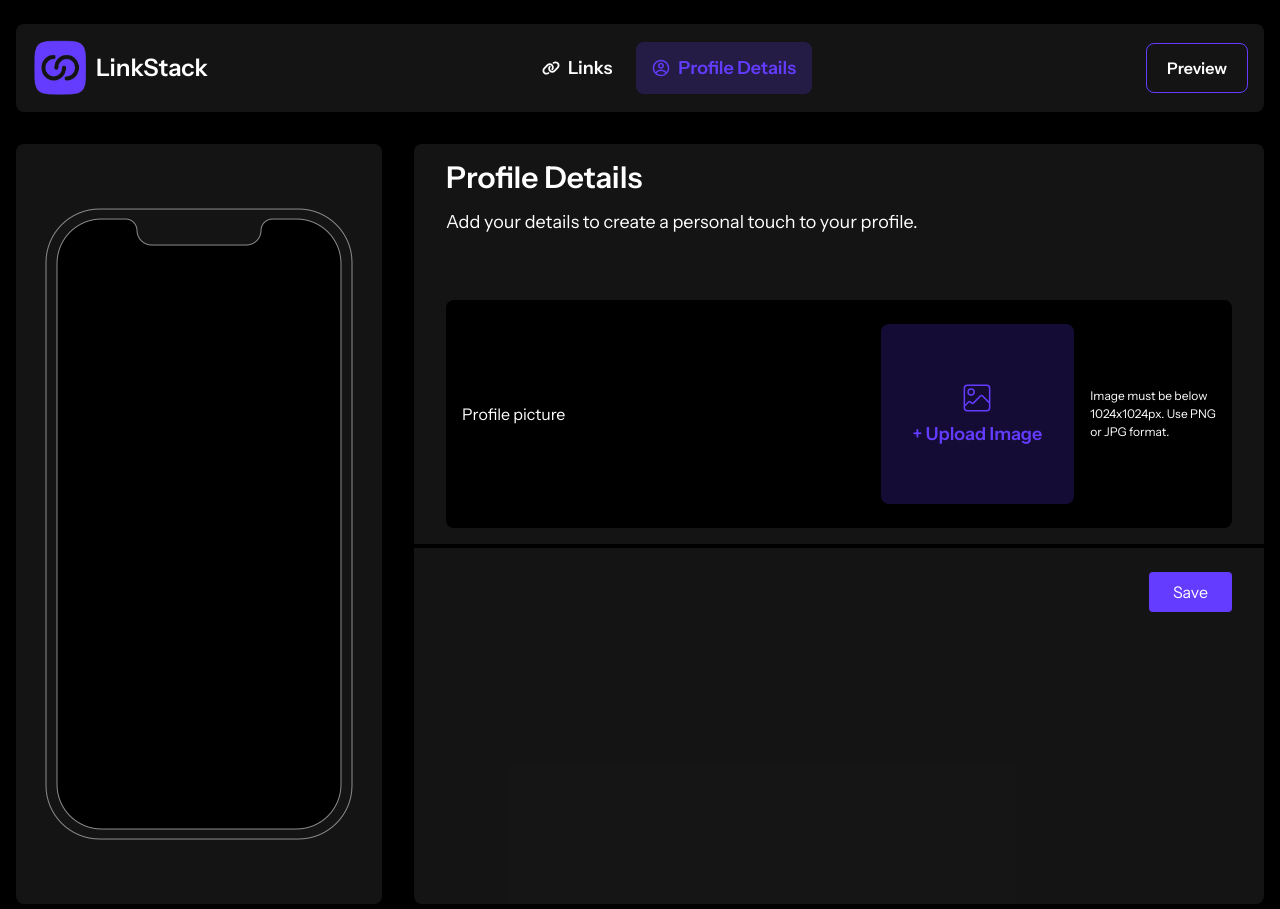
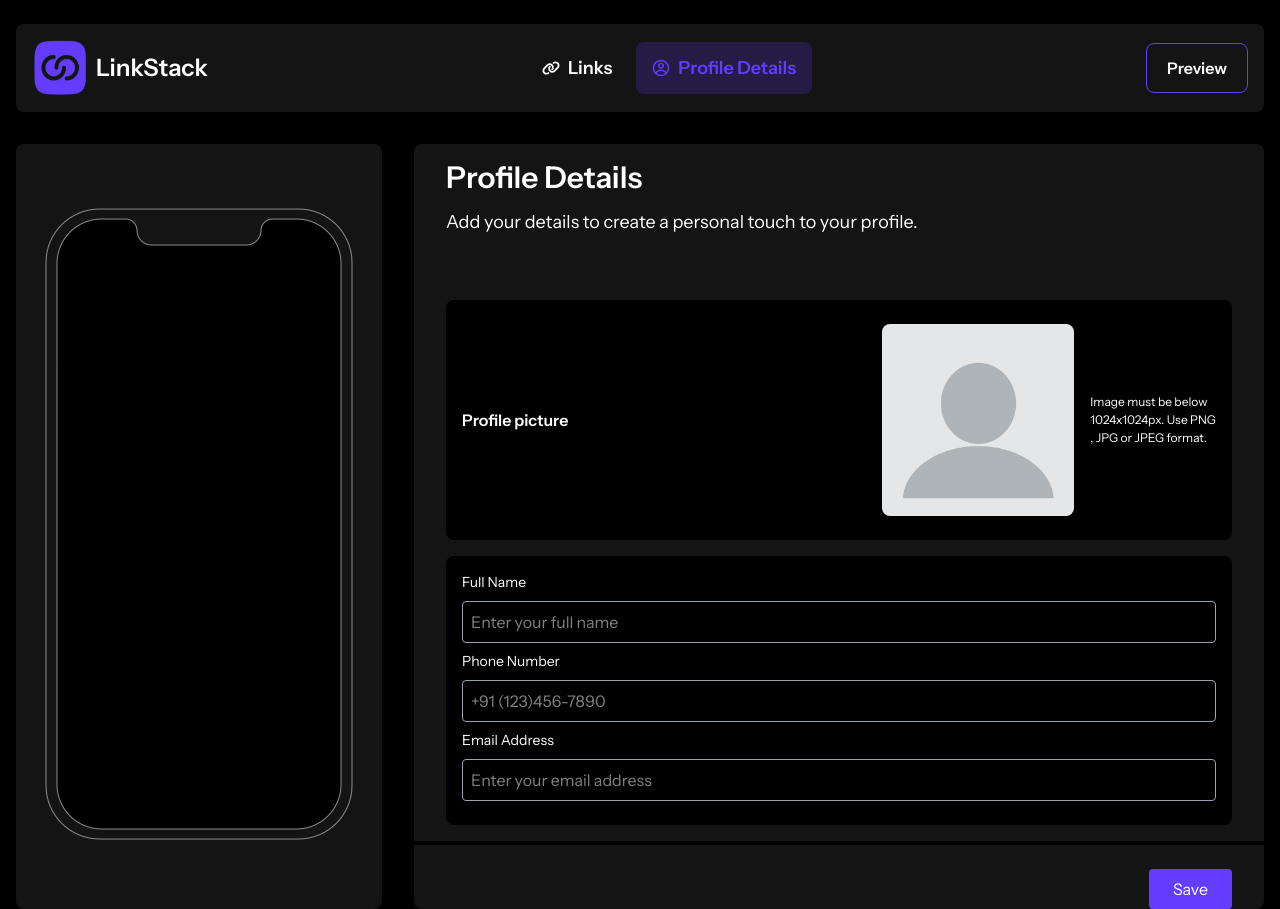
Before and after one commit to imrancodes/LinkStack, a React (Vite) app: page /profile in a window 1280 px wide. Built offline with nearby package versions, Linux system fonts and the light colour scheme; no server answers.

Commit message:
minor changes in profile page

```diff
--- a/src/components/HomeLayout/HomePage.jsx
+++ b/src/components/HomeLayout/HomePage.jsx
@@ -1,4 +1,4 @@
-import React, { useEffect, useState } from 'react';
+import { useEffect, useState } from 'react';
 import Header from './Header';
 import MobilePreview from './MobilePreview';
 import Button from '../CommonComponents/Button';
--- a/src/components/HomeLayout/ProfileDetail.jsx
+++ b/src/components/HomeLayout/ProfileDetail.jsx
@@ -1,13 +1,54 @@
-import React from 'react';
+import { useEffect, useState } from 'react';
 import Header from './Header';
 import MobilePreview from './MobilePreview';
 import Button from '../CommonComponents/Button';
-import { CiImageOn } from "react-icons/ci";
+import { CiImageOn } from 'react-icons/ci';
+import profile from '../../assets/profile.webp';
+import toast, { Toaster } from 'react-hot-toast';
+import Input from '../CommonComponents/Input';
+import { getAuth } from 'firebase/auth';
+import { app } from '../../firebase';
+
+const auth = getAuth(app);
+
+const ProfileDetail = () => {
+    const [imageUrl, setImageUrl] = useState(profile);
+    const [email, setEmail] = useState('')
+    const [name, setName] = useState('')
+
+    useEffect(() => {
+    const unsubscribe = auth.onAuthStateChanged((user) => {
+        if (user) {
+            setEmail(user.email || '')
+            setName(user.displayName || '')
+        }
+    });
+
+    return () => unsubscribe();
+}, []);
 
 
-const ProfileDetail = () => {
+    const handleImagePreview = (e) => {
+        const file = e.target.files[0];
+
+        const validTypes = ['image/png', 'image/jpeg', 'image/jpg'];
+        if (!validTypes.includes(file.type)) {
+            toast.error('Please upload an image in PNG, JPG, or JPEG format.');
+            return;
+        }
+
+        const maxSize = 1024 * 1024;
+        if (maxSize < file.size) {
+            toast.error('Image must be below 1MB (1024x1024px).');
+            return;
+        }
+
+        setImageUrl(URL.createObjectURL(file));
+    };
+
     return (
         <>
+            <Toaster />
             <Header />
             <div className="flex gap-8">
                 <MobilePreview />
@@ -21,19 +62,56 @@ const ProfileDetail = () => {
                             profile.
                         </p>
                     </div>
-                    <div className='flex items-center justify-between bg-black rounded-lg p-4 mx-8 my-4'>
-                        <h1>Profile picture
-                        </h1>
-                        <div className='flex items-center gap-4'>
-                            <Button  className='flex flex-col items-center justify-center text-[#633CFF] bg-[#633cff36] px-8 py-14 rounded-lg my-2 gap-1 font-semibold'>
-                                <CiImageOn className='text-4xl'/>
-                                <p className='text-lg'>+ Upload Image</p>
-                            </Button>
-                            <p className='text-[12px] font-light'>Image must be below <br /> 1024x1024px. Use PNG <br /> or JPG format.</p>
+                    <form>
+                        <div className="flex items-center justify-between bg-black rounded-lg p-4 mx-8 my-4">
+                            <h1 className="font-semibold">Profile picture</h1>
+                            <div className="flex items-center gap-4">
+                                <div className="flex items-center gap-4 relative group">
+                                    <img
+                                        src={imageUrl}
+                                        className="justify-center w-48 h-48 rounded-lg my-2"
+                                    />
+                                    <label
+                                        htmlFor="image"
+                                        className="absolute inset-0 bg-black bg-opacity-60 text-white flex items-center justify-center text-lg font-semibold opacity-0 group-hover:opacity-60 transition-opacity duration-300 rounded-lg cursor-pointer flex-col ">
+                                        <CiImageOn className="text-4xl" />
+                                        <p>
+                                            {imageUrl === profile
+                                                ? '+ Upload'
+                                                : 'Change'}{' '}
+                                            Image
+                                        </p>
+                                    </label>
+                                    <input
+                                        type="file"
+                                        id="image"
+                                        className="hidden"
+                                        accept="image/*"
+                                        onChange={handleImagePreview}
+                                    />
+                                </div>
+                                <p className="text-[12px] font-light">
+                                    Image must be below <br /> 1024x1024px. Use
+                                    PNG <br />, JPG or JPEG format.
+                                </p>
                             </div>
                         </div>
-                    <div>
-                        {/* Name, Email and phone number field */}
+                        <div className="flex flex-col bg-black rounded-lg p-4 mx-8 my-4">
+                            <Input
+                                label={'Full Name'}
+                                placeholder={'Enter your full name'}
+                                value={name}
+                            />
+                            <Input
+                                label={'Phone Number'}
+                                placeholder={'+91 (123)456-7890'}
+                                type='number'
+                            />
+                            <Input
+                                label={'Email Address'}
+                                placeholder={'Enter your email address'}
+                                value={email}
+                            />
                         </div>
                         <div className="bg-black h-1" />
                         <div className="flex justify-end">
@@ -41,11 +119,11 @@ const ProfileDetail = () => {
                                 // onClick={handleDataSave}
                                 className={`bg-[#643CFF] px-6 py-2 mt-6 mr-8 disabled:bg-[#977ff8] disabled:cursor-not-allowed hover:bg-[#633cffe2]`}
                                 type="submit"
-                            // disabled={links.length === 0}
                             >
                                 Save
                             </Button>
                         </div>
+                    </form>
                 </div>
             </div>
         </>
--- a/src/components/authentication/SignUp.jsx
+++ b/src/components/authentication/SignUp.jsx
@@ -1,4 +1,3 @@
-import React from 'react';
 import { useForm } from 'react-hook-form';
 import CenterCard from '../CommonComponents/CenterCard';
 import Logo from '../../assets/logo.png';
@@ -7,7 +6,7 @@ import Button from '../CommonComponents/Button';
 import googleIcon from '../../assets/google.png';
 import { Link } from 'react-router-dom';
 import { app } from '../../firebase';
-import { getAuth, createUserWithEmailAndPassword } from 'firebase/auth';
+import { getAuth, createUserWithEmailAndPassword, updateProfile } from 'firebase/auth';
 import { useNavigate } from 'react-router-dom';
 import { toast } from 'react-toastify';
 import 'react-toastify/dist/ReactToastify.css';
@@ -27,11 +26,12 @@ const SignUp = () => {
 
     const createUser = async (data) => {
         try {
-            await createUserWithEmailAndPassword(
+            const userCredential = await createUserWithEmailAndPassword(
                 auth,
                 data.email,
                 data.password
             );
+            await updateProfile(userCredential.user, {displayName: data.name})
 
             toast.success(
                 'Account created successfully. Redirecting to your dashboard...',
```
Also changed, not shown: src/assets/profile.webp (added). Lines whose indentation alone changed are shown as unchanged.
